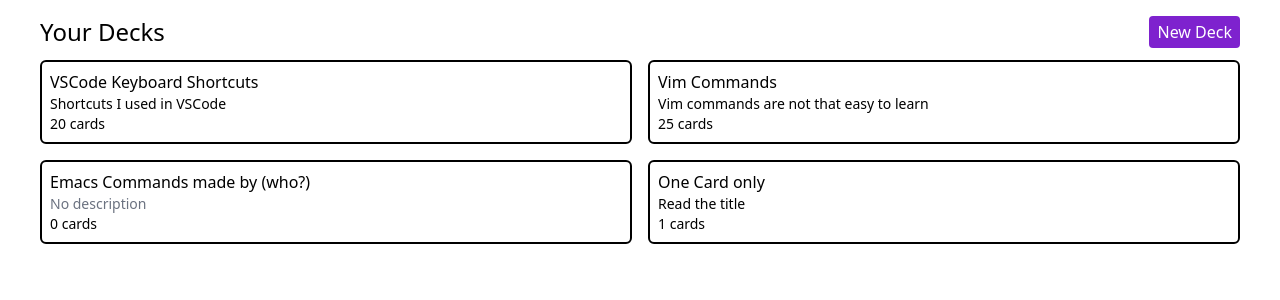
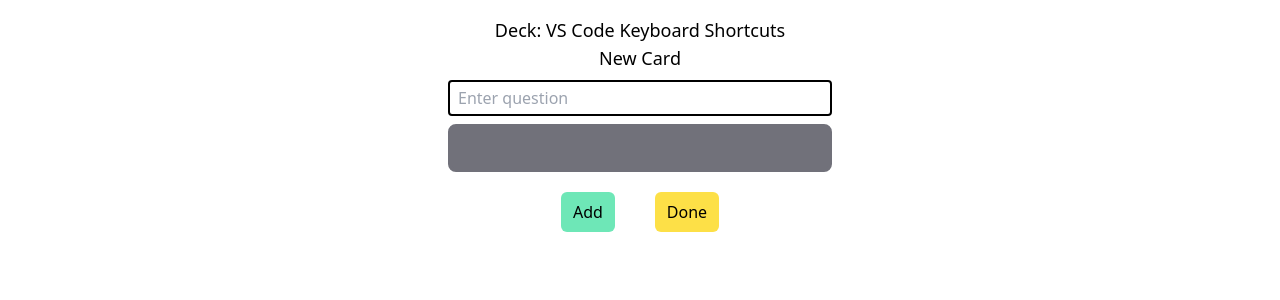
Before and after one commit to ngtr6788/keycard, a Svelte app: page / in a window 1280 px wide. Shown: the top 300 px of the page. Built offline with nearby package versions, Linux system fonts and the light colour scheme.

Commit message:
Created basic design for new card screen

```diff
--- a/src/App.svelte
+++ b/src/App.svelte
@@ -1,8 +1,8 @@
 <script lang="ts">
-  import HomePage from "./lib/HomePage.svelte";
+  import NewCard from "./lib/NewCard.svelte";
 </script>
 
-<HomePage />
+<NewCard />
 
 <style>
 </style>
--- /dev/null
+++ b/src/lib/KeysConsole.svelte
@@ -0,0 +1,60 @@
+<script lang="ts">
+  import { onMount, onDestroy } from "svelte";
+  import { createEventDispatcher } from "svelte";
+
+  export let keysList: string[] = [];
+  let keysScreenElement: HTMLParagraphElement;
+  let keysScreenClicked = false;
+
+  // we can only type on the console if console is clicked on
+  const clickedOn = (event: MouseEvent) => {
+    let targetElement = event.target;
+    if (targetElement === keysScreenElement) {
+      keysScreenClicked = true;
+    } else {
+      keysScreenClicked = false;
+    }
+  };
+
+  const handleKeyDown = (event) => {
+    // also, we can only type on the console if it's clicked on
+    if (keysScreenClicked) {
+      // we clear console with ESC button, unless it's empty,
+      // in which case, we display the word escape
+      if (event.key === "Escape" && keysList.length !== 0) {
+        keysList = [];
+      } else {
+        keysList.push(event.key);
+        keysList = keysList;
+      }
+    }
+  };
+
+  onMount(() => {
+    document.addEventListener("click", clickedOn);
+    document.addEventListener("keydown", handleKeyDown);
+  });
+
+  onDestroy(() => {
+    document.removeEventListener("click", clickedOn);
+    document.removeEventListener("keydown", handleKeyDown);
+  });
+
+  const dispatch = createEventDispatcher();
+  dispatch("input", { keysList });
+</script>
+
+<p
+  class="w-96 min-h-[3rem] bg-zinc-500 p-2 rounded-lg border-4 hover:cursor-pointer text-center text-white whitespace-pre-wrap"
+  class:border-yellow-400={keysScreenClicked}
+  class:border-zinc-500={!keysScreenClicked}
+  bind:this={keysScreenElement}
+>
+  {keysList.reduce((keysString, k) => {
+    if (k.length > 1) {
+      return keysString + ` ${k} `;
+    } else {
+      return keysString + k;
+    }
+  }, "")}
+</p>
--- /dev/null
+++ b/src/lib/NewCard.svelte
@@ -0,0 +1,46 @@
+<script lang="ts">
+  import KeysConsole from "./KeysConsole.svelte";
+
+  let deckName = "VS Code Keyboard Shortcuts";
+  let commandFunc = "";
+  let keyboardShortcut: string[] = [];
+  let error = false;
+
+  const handleAdd = () => {
+    if (commandFunc === "" || keyboardShortcut.length === 0) {
+      error = true;
+    } else {
+      commandFunc = "";
+      keyboardShortcut = [];
+    }
+  };
+</script>
+
+<div class="flex flex-col items-center m-4">
+  <h3 class="text-lg">Deck: {deckName}</h3>
+  <h3 class="text-lg">New Card</h3>
+  <input
+    class="w-96 my-2 px-2 py-1 border-2 rounded border-black"
+    class:border-red-600={error}
+    on:input={() => {
+      error = false;
+    }}
+    type="text"
+    placeholder="Enter question"
+    bind:value={commandFunc}
+  />
+  <KeysConsole bind:keysList={keyboardShortcut} />
+  <div class="flex flex-row">
+    <button
+      class="bg-emerald-300 m-5 px-3 py-2 text-black rounded-md hover:bg-emerald-400 hover:shadow-lg"
+      on:click={handleAdd}>Add</button
+    >
+    <button
+      class="bg-yellow-300 m-5 px-3 py-2 text-black rounded-md hover:bg-yellow-400 hover:shadow-lg"
+      >Done</button
+    >
+  </div>
+  {#if error}
+    <p class="text-red-600">Card question and answer is required</p>
+  {/if}
+</div>
```
